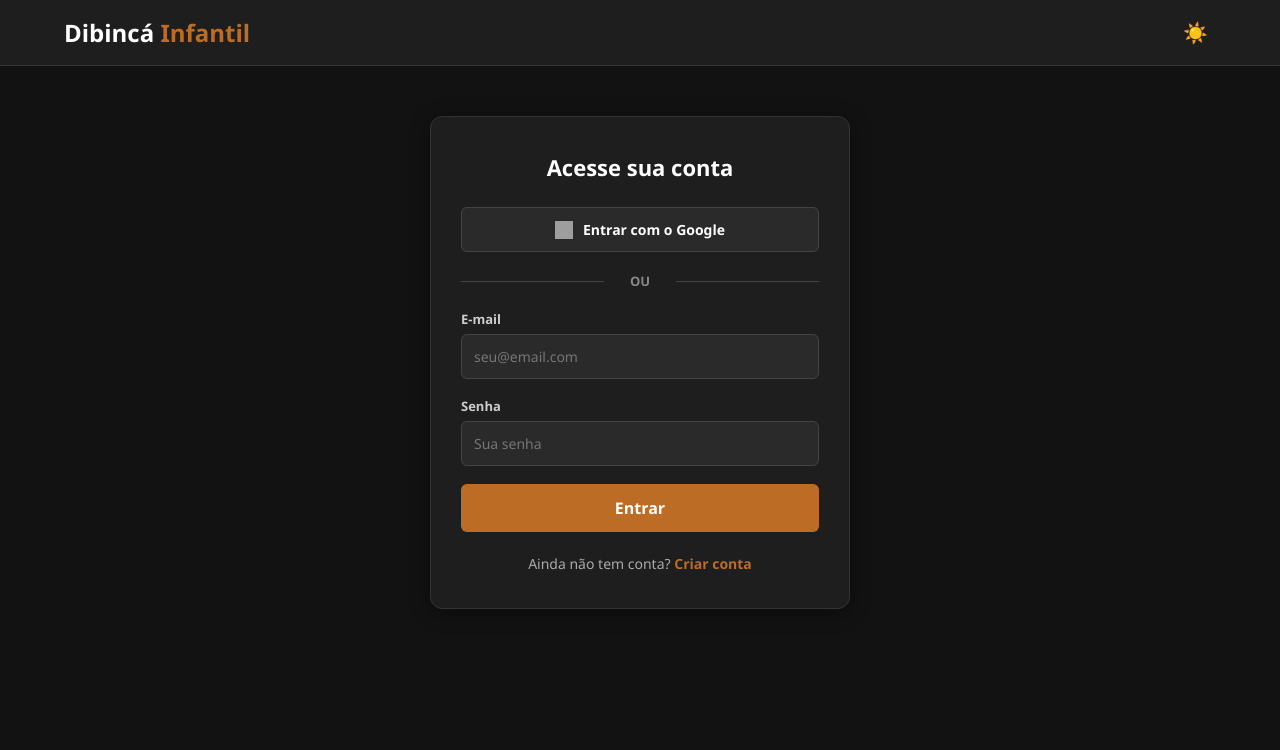
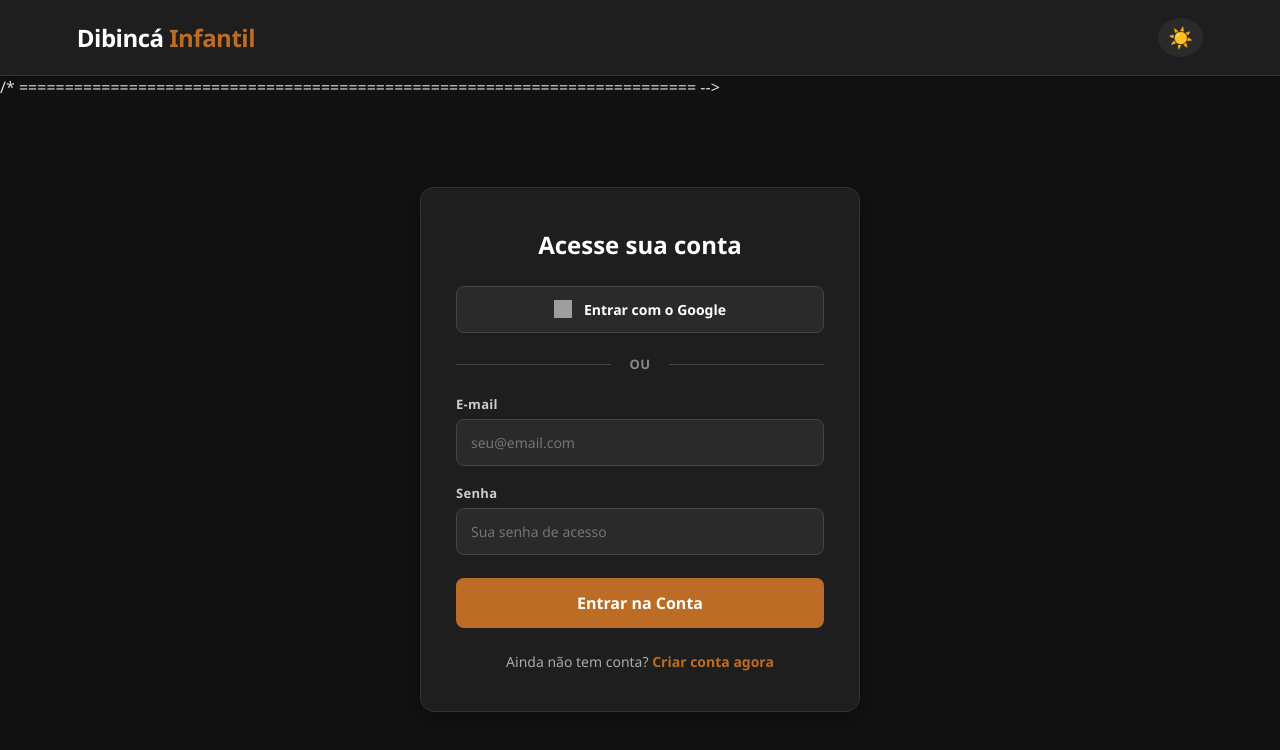
Before and after one commit to lumiklugks-max/Dibinca, a plain HTML site: page login.html in a window 1280 px wide. Both pictures are taken after a click on the button "Alternar Tema". Drawn offline with Linux system fonts and the light colour scheme; grey boxes are pictures that could not be loaded.

Commit message:
Update login.html

```diff
--- a/login.html
+++ b/login.html
@@ -3,15 +3,18 @@
 <head>
     <meta charset="UTF-8">
     <meta name="viewport" content="width=device-width, initial-scale=1.0">
-    <title>Entrar / Criar Conta - Dibincá</title>
+    <title>Entrar / Criar Conta - Dibincá Infantil</title>
     <link rel="stylesheet" href="style.css">
     <style>
+        /* ========================================================================== */
+        /* CONFIGURAÇÕES GLOBAIS E VARIÁVEIS DE TEMA                           */
+        /* ========================================================================== */
         * {
             box-sizing: border-box;
             margin: 0;
             padding: 0;
             font-family: 'Segoe UI', Roboto, Helvetica, Arial, sans-serif;
-            transition: background-color 0.3s, color 0.3s, border-color 0.3s;
+            transition: background-color 0.3s ease, color 0.3s ease, border-color 0.3s ease;
         }
 
         body {
@@ -27,19 +30,23 @@
             color: #e0e0e0;
         }
 
-        /* Header */
+        /* ========================================================================== */
+        /* CABEÇALHO DA PÁGINA                                                        */
+        /* ========================================================================== */
         header {
             display: flex;
             justify-content: space-between;
             align-items: center;
-            padding: 15px 5%;
+            padding: 18px 6%;
             background: #ffffff;
             border-bottom: 1px solid #eeeeee;
+            box-shadow: 0 2px 8px rgba(0, 0, 0, 0.02);
         }
 
         body.dark-theme header {
             background: #1e1e1e;
             border-bottom-color: #333333;
+            box-shadow: 0 2px 10px rgba(0, 0, 0, 0.3);
         }
 
         .logo {
@@ -47,6 +54,7 @@
             font-weight: 800;
             color: #111111;
             text-decoration: none;
+            letter-spacing: -0.5px;
         }
 
         body.dark-theme .logo {
@@ -62,36 +70,50 @@
             border: none;
             font-size: 20px;
             cursor: pointer;
-            padding: 4px 8px;
+            padding: 6px 10px;
             border-radius: 50%;
             display: flex;
             align-items: center;
             justify-content: center;
+            background-color: #f1f1f1;
         }
 
-        /* Container Autenticação */
+        body.dark-theme .theme-toggle-btn {
+            background-color: #2a2a2a;
+        }
+
+        /* ========================================================================== */
+        /* CONTAINER PRINCIPAL DE AUTENTICAÇÃO                                        */
+        /* ========================================================================== */
+        .auth-wrapper {
+            flex: 1;
+            display: flex;
+            align-items: center;
+            justify-content: center;
+            padding: 30px 15px;
+        }
+
         .auth-container {
-            max-width: 420px;
+            max-width: 440px;
             width: 100%;
-            margin: 50px auto;
             background: #ffffff;
-            padding: 35px 30px;
-            border-radius: 12px;
-            box-shadow: 0 4px 15px rgba(0,0,0,0.05);
+            padding: 40px 35px;
+            border-radius: 14px;
+            box-shadow: 0 6px 20px rgba(0, 0, 0, 0.06);
             border: 1px solid #eaeaea;
         }
 
         body.dark-theme .auth-container {
             background: #1e1e1e;
             border-color: #333333;
-            box-shadow: 0 4px 20px rgba(0,0,0,0.4);
+            box-shadow: 0 6px 25px rgba(0, 0, 0, 0.4);
         }
 
         .auth-container h2 {
             text-align: center;
             margin-bottom: 25px;
             color: #222222;
-            font-size: 22px;
+            font-size: 24px;
             font-weight: 800;
         }
 
@@ -99,6 +121,9 @@
             color: #ffffff;
         }
 
+        /* ========================================================================== */
+        /* FORMULÁRIOS E CAMPOS DE ENTRADA                                            */
+        /* ========================================================================== */
         .form-group {
             margin-bottom: 18px;
         }
@@ -106,9 +131,10 @@
         .form-group label {
             display: block;
             font-size: 13px;
-            font-weight: bold;
+            font-weight: 700;
             margin-bottom: 6px;
             color: #444444;
+            letter-spacing: 0.3px;
         }
 
         body.dark-theme .form-group label {
@@ -117,13 +143,14 @@
 
         .form-group input {
             width: 100%;
-            padding: 12px;
+            padding: 13px 14px;
             border: 1px solid #cccccc;
-            border-radius: 6px;
+            border-radius: 8px;
             font-size: 14px;
             background: #ffffff;
             color: #333333;
             outline: none;
+            transition: border-color 0.2s, box-shadow 0.2s;
         }
 
         body.dark-theme .form-group input {
@@ -134,41 +161,50 @@
 
         .form-group input:focus {
             border-color: #bc6c25;
+            box-shadow: 0 0 0 3px rgba(188, 108, 37, 0.15);
         }
 
+        /* ========================================================================== */
+        /* BOTÕES DE AÇÃO                                                             */
+        /* ========================================================================== */
         .btn-principal {
             width: 100%;
-            padding: 13px;
+            padding: 14px;
             background: #bc6c25;
             color: #ffffff;
             border: none;
-            border-radius: 6px;
+            border-radius: 8px;
             font-size: 16px;
-            font-weight: bold;
+            font-weight: 700;
             cursor: pointer;
-            transition: background-color 0.3s;
+            transition: background-color 0.2s, transform 0.1s;
+            margin-top: 5px;
         }
 
         .btn-principal:hover {
             background: #a35d1f;
         }
 
+        .btn-principal:active {
+            transform: scale(0.99);
+        }
+
         .btn-google {
             width: 100%;
-            padding: 12px;
+            padding: 13px;
             background: #ffffff;
             color: #444444;
             border: 1px solid #cccccc;
-            border-radius: 6px;
+            border-radius: 8px;
             font-size: 14px;
-            font-weight: bold;
+            font-weight: 700;
             cursor: pointer;
             display: flex;
             align-items: center;
             justify-content: center;
-            gap: 10px;
-            margin-bottom: 15px;
-            transition: background-color 0.3s, border-color 0.3s;
+            gap: 12px;
+            margin-bottom: 18px;
+            transition: background-color 0.2s, border-color 0.2s;
         }
 
         body.dark-theme .btn-google {
@@ -178,11 +214,13 @@
         }
 
         .btn-google:hover {
-            background: #f1f1f1;
+            background: #f8f9fa;
+            border-color: #b0b0b0;
         }
 
         body.dark-theme .btn-google:hover {
             background: #333333;
+            border-color: #555555;
         }
 
         .btn-google img {
@@ -190,20 +228,24 @@
             height: 18px;
         }
 
+        /* ========================================================================== */
+        /* ELEMENTOS VISUAIS E DIVISÓRIAS                                             */
+        /* ========================================================================== */
         .divider {
             text-align: center;
-            margin: 20px 0;
+            margin: 22px 0;
             color: #888888;
             font-size: 13px;
             position: relative;
             font-weight: 600;
+            letter-spacing: 0.5px;
         }
 
         .divider::before, .divider::after {
             content: '';
             position: absolute;
             top: 50%;
-            width: 40%;
+            width: 42%;
             height: 1px;
             background: #dddddd;
         }
@@ -217,18 +259,18 @@
 
         .toggle-link {
             text-align: center;
-            margin-top: 22px;
+            margin-top: 24px;
             font-size: 14px;
-            color: #555555;
+            color: #666666;
         }
 
         body.dark-theme .toggle-link {
-            color: #aaa;
+            color: #aaaaaa;
         }
 
         .toggle-link a {
             color: #bc6c25;
-            font-weight: bold;
+            font-weight: 700;
             cursor: pointer;
             text-decoration: none;
         }
@@ -244,19 +286,26 @@
 </head>
 <body>
 
+    <!-- ========================================================================== -->
+    <!-- CABEÇALHO DA APLICAÇÃO                                                    -->
+    <!-- ========================================================================== -->
     <header>
         <a href="index.html" class="logo">Dibincá <span>Infantil</span></a>
         <button id="theme-toggle" class="theme-toggle-btn" onclick="alternarTema()" title="Alternar Tema">🌙</button>
     </header>
 
+    <!-- ========================================================================== -->
+    <!-- CONTEÚDO PRINCIPAL (CAIXAS DE AUTENTICAÇÃO)                               -->
+    /* ========================================================================== -->
+    <div class="auth-wrapper">
         <div class="auth-container">
 
-        <!-- ================= CAIXA DE LOGIN ================= -->
+            <!-- CAIXA DE LOGIN -->
             <div id="login-box">
                 <h2>Acesse sua conta</h2>
 
                 <button type="button" class="btn-google" id="btn-google-login">
-                <img src="https://upload.wikimedia.org/wikipedia/commons/c/c1/Google_%22G%22_logo.svg" alt="Google">
+                    <img src="https://upload.wikimedia.org/wikipedia/commons/c/c1/Google_%22G%22_logo.svg" alt="Google Logo">
                     Entrar com o Google
                 </button>
 
@@ -264,27 +313,27 @@
 
                 <form id="form-login">
                     <div class="form-group">
-                    <label>E-mail</label>
-                    <input type="email" id="login-email" placeholder="seu@email.com" required>
+                        <label for="login-email">E-mail</label>
+                        <input type="email" id="login-email" placeholder="seu@email.com" required autocomplete="email">
                     </div>
                     <div class="form-group">
-                    <label>Senha</label>
-                    <input type="password" id="login-senha" placeholder="Sua senha" required>
+                        <label for="login-senha">Senha</label>
+                        <input type="password" id="login-senha" placeholder="Sua senha de acesso" required autocomplete="current-password">
                     </div>
-                <button type="submit" class="btn-principal">Entrar</button>
+                    <button type="submit" class="btn-principal">Entrar na Conta</button>
                 </form>
 
                 <div class="toggle-link">
-                Ainda não tem conta? <a onclick="toggleView('register')">Criar conta</a>
+                    Ainda não tem conta? <a onclick="toggleView('register')">Criar conta agora</a>
                 </div>
             </div>
 
-        <!-- ================= CAIXA DE REGISTRO ================= -->
+            <!-- CAIXA DE REGISTRO -->
             <div id="register-box" class="hidden">
                 <h2>Criar nova conta</h2>
 
                 <button type="button" class="btn-google" id="btn-google-register">
-                <img src="https://upload.wikimedia.org/wikipedia/commons/c/c1/Google_%22G%22_logo.svg" alt="Google">
+                    <img src="https://upload.wikimedia.org/wikipedia/commons/c/c1/Google_%22G%22_logo.svg" alt="Google Logo">
                     Criar conta com o Google
                 </button>
 
@@ -292,33 +341,37 @@
 
                 <form id="form-register">
                     <div class="form-group">
-                    <label>Nome Completo</label>
-                    <input type="text" id="reg-nome" placeholder="Ex: Maria Silva" required>
+                        <label for="reg-nome">Nome Completo</label>
+                        <input type="text" id="reg-nome" placeholder="Ex: Maria Silva" required autocomplete="name">
                     </div>
                     <div class="form-group">
-                    <label>Telefone / WhatsApp</label>
-                    <input type="tel" id="reg-telefone" placeholder="(00) 00000-0000" required>
+                        <label for="reg-telefone">Telefone / WhatsApp</label>
+                        <input type="tel" id="reg-telefone" placeholder="(47) 99999-9999" required autocomplete="tel">
                     </div>
                     <div class="form-group">
-                    <label>E-mail</label>
-                    <input type="email" id="reg-email" placeholder="seu@email.com" required>
+                        <label for="reg-email">E-mail</label>
+                        <input type="email" id="reg-email" placeholder="seu@email.com" required autocomplete="email">
                     </div>
                     <div class="form-group">
-                    <label>Senha (mínimo 6 caracteres)</label>
-                    <input type="password" id="reg-senha" minlength="6" placeholder="Mínimo 6 caracteres" required>
+                        <label for="reg-senha">Senha (Mínimo de 6 caracteres)</label>
+                        <input type="password" id="reg-senha" minlength="6" placeholder="Mínimo 6 caracteres" required autocomplete="new-password">
                     </div>
-                <button type="submit" class="btn-principal">Cadastrar</button>
+                    <button type="submit" class="btn-principal">Cadastrar Conta</button>
                 </form>
 
                 <div class="toggle-link">
-                Já tem uma conta? <a onclick="toggleView('login')">Entrar</a>
+                    Já tem uma conta? <a onclick="toggleView('login')">Fazer login</a>
                 </div>
             </div>
 
         </div>
+    </div>
 
+    <!-- ========================================================================== -->
+    <!-- SCRIPTS DE CONTROLE LOCAL (TEMA, FORMULÁRIOS, ALTERNÂNCIA DE TELAS)        -->
+    <!-- ========================================================================== -->
     <script>
-        // Tema Escuro / Claro
+        // Função para carregar o tema salvo no localStorage ao iniciar a página
         function carregarTema() {
             const temaSalvo = localStorage.getItem('dibinca_theme');
             const btnTema = document.getElementById('theme-toggle');
@@ -328,6 +381,7 @@
             }
         }
 
+        // Função para alternar entre tema claro e escuro
         function alternarTema() {
             document.body.classList.toggle('dark-theme');
             const ehEscuro = document.body.classList.contains('dark-theme');
@@ -336,29 +390,41 @@
             if (btnTema) btnTema.innerText = ehEscuro ? '☀️' : '🌙';
         }
 
-        // Alterna a exibição entre as telas de Login e Registro
+        // Alterna a exibição visual entre a caixa de Login e a caixa de Registro
         function toggleView(view) {
-            document.getElementById('login-box').classList.add('hidden');
-            document.getElementById('register-box').classList.add('hidden');
+            const loginBox = document.getElementById('login-box');
+            const registerBox = document.getElementById('register-box');
 
-            if(view === 'login') {
-                document.getElementById('login-box').classList.remove('hidden');
+            if (!loginBox || !registerBox) return;
+
+            loginBox.classList.add('hidden');
+            registerBox.classList.add('hidden');
+
+            if (view === 'login') {
+                loginBox.classList.remove('hidden');
             } else {
-                document.getElementById('register-box').classList.remove('hidden');
+                registerBox.classList.remove('hidden');
             }
         }
 
-        // Funções para gerenciar o banco de dados local dos usuários (dibinca_users)
+        // Recupera o banco de dados local de utilizadores cadastrados via email/senha
         function getUsersDB() {
+            try {
                 return JSON.parse(localStorage.getItem('dibinca_users')) || [];
+            } catch (e) {
+                return [];
+            }
         }
 
+        // Salva o array atualizado de utilizadores no localStorage
         function saveUsersDB(users) {
             localStorage.setItem('dibinca_users', JSON.stringify(users));
         }
 
-        // Cadastro manual de novos usuários
-        document.getElementById('form-register').addEventListener('submit', function(e) {
+        // Lógica de submissão do formulário de cadastro manual
+        const formRegister = document.getElementById('form-register');
+        if (formRegister) {
+            formRegister.addEventListener('submit', function(e) {
                 e.preventDefault();
 
                 const nome = document.getElementById('reg-nome').value.trim();
@@ -367,10 +433,10 @@
                 const senha = document.getElementById('reg-senha').value;
 
                 const users = getUsersDB();
+                const jaExiste = users.find(u => u.email === email);
 
-            const jaExiste = users.find(u => u.email === email);
                 if (jaExiste) {
-                alert("Este e-mail já está cadastrado!");
+                    alert("Este e-mail já está cadastrado em nosso sistema!");
                     return;
                 }
 
@@ -378,15 +444,18 @@
                 users.push(novoUsuario);
                 saveUsersDB(users);
 
-            // Loga o usuário imediatamente após o cadastro
+                // Autentica o utilizador imediatamente após o cadastro bem-sucedido
                 localStorage.setItem('dibinca_logged_user', JSON.stringify(novoUsuario));
 
                 alert("Conta criada com sucesso!");
                 window.location.href = "index.html";
             });
+        }
 
-        // Login manual com e-mail e senha cadastrados
-        document.getElementById('form-login').addEventListener('submit', function(e) {
+        // Lógica de submissão do formulário de login manual por e-mail/senha
+        const formLogin = document.getElementById('form-login');
+        if (formLogin) {
+            formLogin.addEventListener('submit', function(e) {
                 e.preventDefault();
 
                 const email = document.getElementById('login-email').value.trim();
@@ -400,42 +469,60 @@
                     alert("Login realizado com sucesso!");
                     window.location.href = "index.html";
                 } else {
-                alert("E-mail ou senha incorretos.");
+                    alert("E-mail ou senha incorretos. Verifique os dados informados.");
                 }
             });
+        }
 
-        // Inicializa o tema ao carregar
+        // Executa o carregamento inicial do tema ao abrir o script
         carregarTema();
     </script>
 
-    <!-- Integração oficial Firebase Auth para o Google Pop-up -->
+    <!-- ========================================================================== -->
+    <!-- INTEGRAÇÃO OFICIAL COM FIREBASE AUTHENTICATION (POP-UP GOOGLE)             -->
+    <!-- ========================================================================== -->
     <script type="module">
         import { initializeApp } from "https://www.gstatic.com/firebasejs/10.8.0/firebase-app.js";
         import { getAuth, signInWithPopup, GoogleAuthProvider } from "https://www.gstatic.com/firebasejs/10.8.0/firebase-auth.js";
         import { firebaseConfig } from "./firebase-config.js";
 
+        // Inicializa o Firebase com as credenciais oficiais do projeto
         const app = initializeApp(firebaseConfig);
         const auth = getAuth(app);
         const provider = new GoogleAuthProvider();
 
+        // Função assíncrona responsável por acionar o pop-up nativo do Google
         async function fazerLoginGoogle() {
             try {
                 const result = await signInWithPopup(auth, provider);
                 const user = result.user;
+
+                // Mapeia os dados essenciais retornados pelo perfil Google do utilizador
                 const dadosUsuario = {
                     nome: user.displayName || user.email.split('@')[0],
                     email: user.email
                 };
+
+                // Salva a sessão ativa localmente e redireciona para a página principal
                 localStorage.setItem('dibinca_logged_user', JSON.stringify(dadosUsuario));
                 window.location.href = "index.html";
             } catch (error) {
-                console.error("Erro no login com Google:", error);
-                alert("Falha ao autenticar com o Google: " + error.message);
+                console.error("Erro detalhado no login com Google:", error);
+                alert("Falha ao autenticar com o Google. Código do erro: " + error.code);
             }
         }
 
-        document.getElementById('btn-google-login').addEventListener('click', fazerLoginGoogle);
-        document.getElementById('btn-google-register').addEventListener('click', fazerLoginGoogle);
+        // Associa os botões oficiais de login e registro do Google aos ouvintes de evento
+        const btnGoogleLogin = document.getElementById('btn-google-login');
+        const btnGoogleRegister = document.getElementById('btn-google-register');
+
+        if (btnGoogleLogin) {
+            btnGoogleLogin.addEventListener('click', fazerLoginGoogle);
+        }
+
+        if (btnGoogleRegister) {
+            btnGoogleRegister.addEventListener('click', fazerLoginGoogle);
+        }
     </script>
 </body>
 </html>
```
Lines whose indentation alone changed are shown as unchanged.
